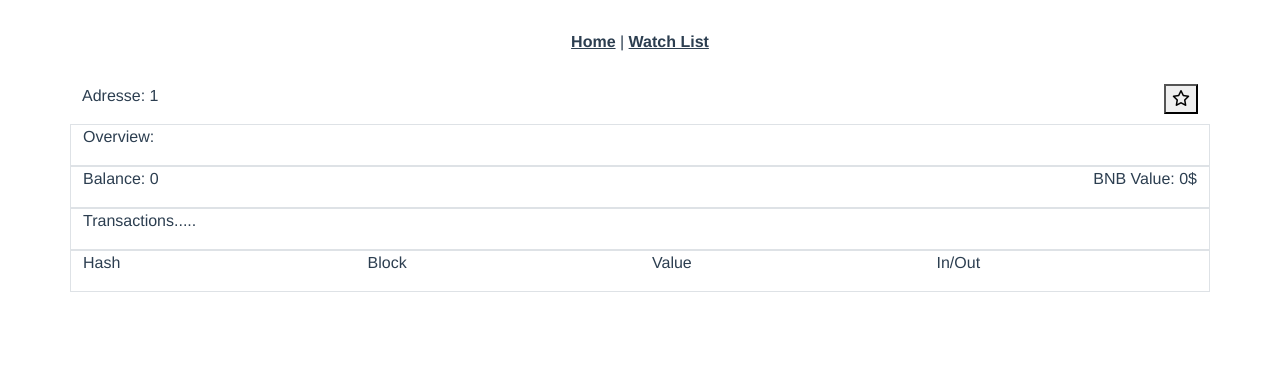
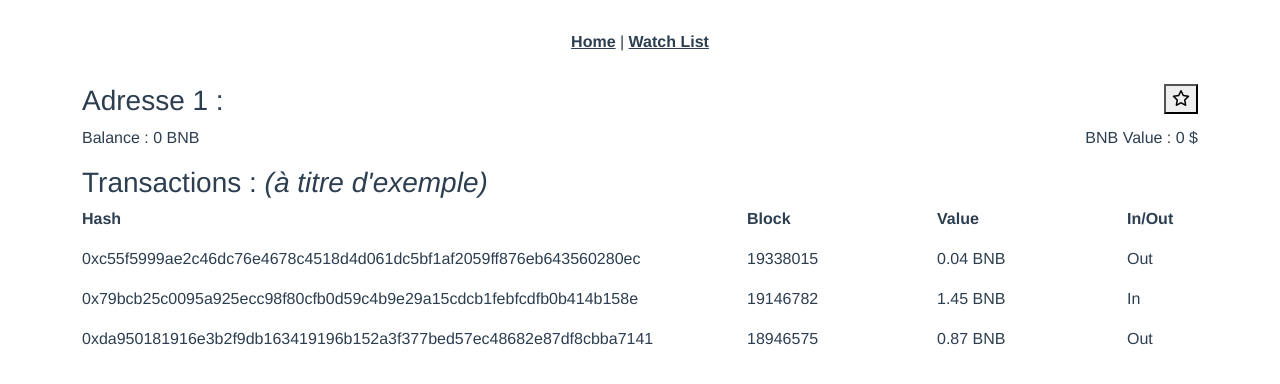
Before and after one commit to VictorFeller/BitBlock, a Vue app: page /#/addressDetails/1 in a window 1280 px wide. Shown: the top 384 px of the page. Built offline with nearby package versions, Linux system fonts and the light colour scheme; no server answers.

Commit message:
update the design of the address details page

```diff
--- a/src/App.vue
+++ b/src/App.vue
@@ -33,6 +33,6 @@ nav a {
 }
 
 nav a.router-link-exact-active {
-  color: #42b983;
+  color: #e95420;
 }
 </style>
--- a/src/main.js
+++ b/src/main.js
@@ -4,8 +4,7 @@ import router from "./router";
 import "bootstrap";
 import "bootstrap/dist/css/bootstrap.min.css";
 import "@fortawesome/fontawesome-free/css/all.min.css";
-//import "./main.css";
-//import "bootswatch/dist/simplex/bootstrap.min.css";
+import "bootswatch/dist/united/bootstrap.min.css";
 
 Vue.config.productionTip = false;
 
--- a/src/views/AddressDetails.vue
+++ b/src/views/AddressDetails.vue
@@ -2,51 +2,65 @@
   <div id="addressDetails">
     <div class="container">
       <div class="row">
-        <div class="col-md-6 text-start">
-          <p>Adresse: {{ $route.params.hash }}</p>
+        <div class="col-md-11 text-start">
+          <h3>Adresse {{ $route.params.hash }} :</h3>
         </div>
-        <div class="col-md-6 text-end">
+        <div class="col-md-1 text-end">
           <button v-on:click="addToWatchList()">
             <i class="fa-regular fa-star"></i>
           </button>
         </div>
       </div>
-      <div class="row border">
-        <div class="col-md-12 text-start">
-          <p>Overview:</p>
-        </div>
-      </div>
-      <div class="row border">
+      <div class="row">
         <div class="col-md-6 text-start">
-          <p>Balance: {{ balance }}</p>
+          <p>Balance : {{ balance }} BNB</p>
         </div>
         <div class="col-md-6 text-end">
           <p>
-            BNB Value:
+            BNB Value :
             {{
               /* BNB value in $ is equals to: address value * current USD price */
               Math.floor(balance * currentDollarPrice)
-            }}$
+            }}
+            $
           </p>
         </div>
       </div>
-      <div class="row border">
-        <div class="col-md-12 text-start">
-          <p>Transactions.....</p>
+      <div class="row">
+        <div class="col text-start">
+          <h3>Transactions : <i>(à titre d'exemple)</i></h3>
         </div>
       </div>
-      <div class="row border">
-        <div class="col-md-3 text-start">
-          <p>Hash</p>
+      <div class="row">
+        <div class="col-md-7 text-start">
+          <p><b>Hash</b></p>
+          <p>
+            0xc55f5999ae2c46dc76e4678c4518d4d061dc5bf1af2059ff876eb643560280ec
+          </p>
+          <p>
+            0x79bcb25c0095a925ecc98f80cfb0d59c4b9e29a15cdcb1febfcdfb0b414b158e
+          </p>
+          <p>
+            0xda950181916e3b2f9db163419196b152a3f377bed57ec48682e87df8cbba7141
+          </p>
         </div>
-        <div class="col-md-3 text-start">
-          <p>Block</p>
+        <div class="col-md-2 text-start">
+          <p><b>Block</b></p>
+          <p>19338015</p>
+          <p>19146782</p>
+          <p>18946575</p>
         </div>
-        <div class="col-md-3 text-start">
-          <p>Value</p>
+        <div class="col-md-2 text-start">
+          <p><b>Value</b></p>
+          <p>0.04 BNB</p>
+          <p>1.45 BNB</p>
+          <p>0.87 BNB</p>
         </div>
-        <div class="col-md-3 text-start">
-          <p>In/Out</p>
+        <div class="col-md-1 text-start">
+          <p><b>In/Out</b></p>
+          <p>Out</p>
+          <p>In</p>
+          <p>Out</p>
         </div>
       </div>
     </div>
```
Also changed, not shown: src/main.css (deleted).
